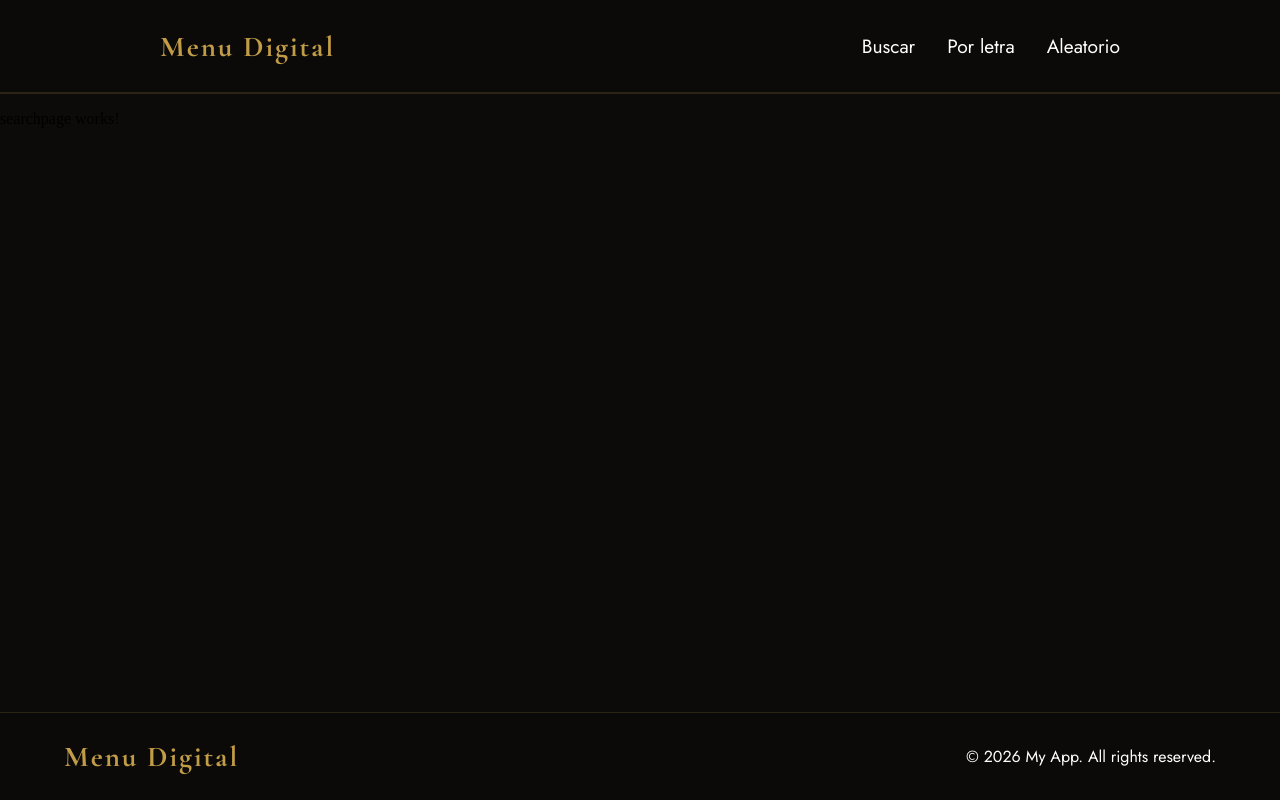
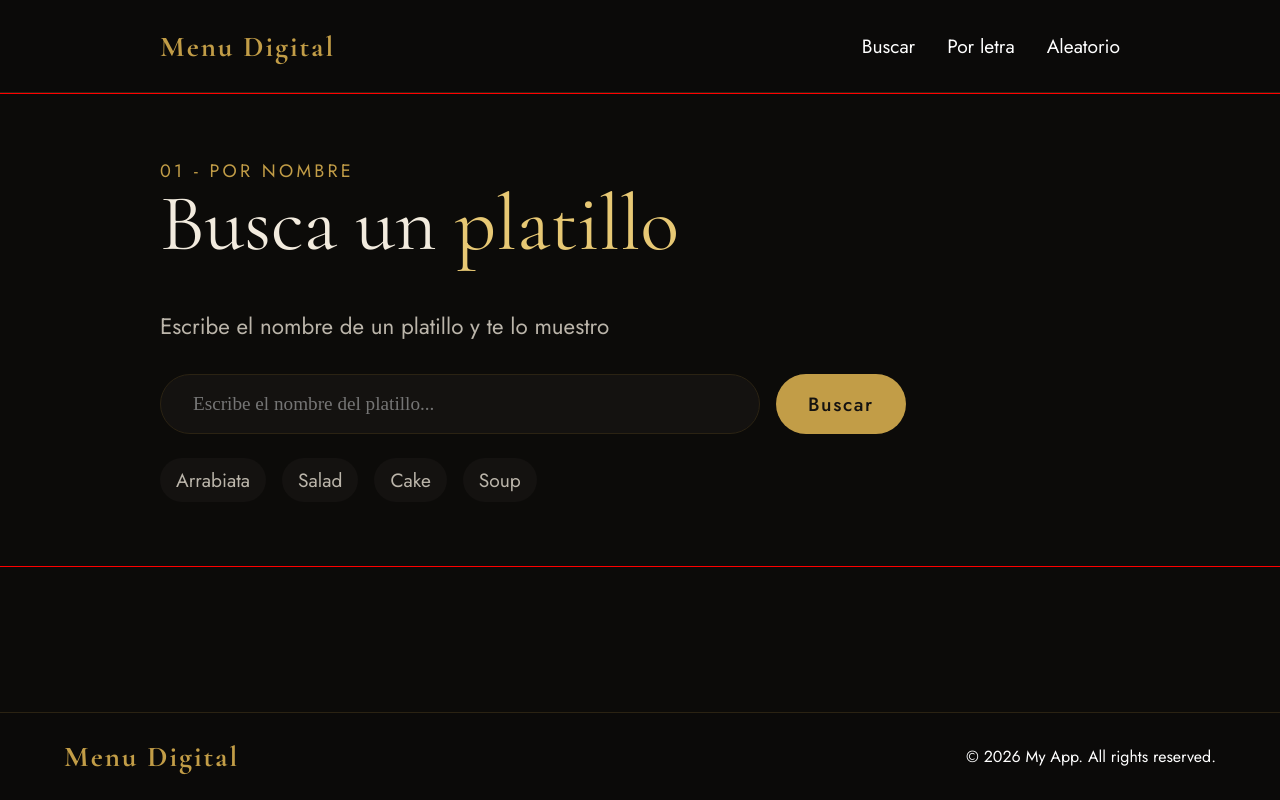
Before and after one commit to AlfredoPegueroC/proyectofinal_menudigital, an Angular app: page /search in a window 1280 px wide. Built offline with nearby package versions, Linux system fonts and the light colour scheme.

Commit message:
Add card component with styles and tests; update link card and search page functionality

```diff
--- /dev/null
+++ b/src/app/card/card.html
@@ -0,0 +1 @@
+<p>card works!</p>
--- a/src/app/homepage/homepage.css
+++ b/src/app/homepage/homepage.css
@@ -3,7 +3,8 @@
   display: flex;
   flex-direction: column;
   padding: 4rem 10rem;
-  outline: 1px solid red;}
+  outline: 1px solid red;
+}
 
 
 /* .hero_title{
--- a/src/app/homepage/homepage.html
+++ b/src/app/homepage/homepage.html
@@ -18,9 +18,9 @@ recorre el alfabeto o deja que el chef te sorprenda - p.description -->
 
 
     <div class="linkcards_container">
-      <app-linkcard subtitle="01" title="Busca un platillo" description="Descubre sus ingredientes, historia y curiosidades." linkText="Abrir la búsqueda" />
-      <app-linkcard subtitle="02" title="Recorre el alfabeto" description="Explora nuestra selección de platillos ordenados alfabéticamente." linkText="Abrir el índice" />
-      <app-linkcard subtitle="03" title="Déjate sorprender" description="Deja que nuestro chef te sugiera un platillo basado en tu paladar." linkText="Revelar un platillo" />
+      <app-linkcard subtitle="01" title="Busca un platillo" description="Descubre sus ingredientes, historia y curiosidades." linkText="Abrir la búsqueda" linkTo="/search" />
+      <app-linkcard subtitle="02" title="Recorre el alfabeto" description="Explora nuestra selección de platillos ordenados alfabéticamente." linkText="Abrir el índice" linkTo="/indice" />
+      <app-linkcard subtitle="03" title="Déjate sorprender" description="Deja que nuestro chef te sugiera un platillo basado en tu paladar." linkText="Revelar un platillo" linkTo="/random" />
     </div>
   </section>
 </div>
--- a/src/app/linkcard/linkcard.css
+++ b/src/app/linkcard/linkcard.css
@@ -7,7 +7,7 @@
   border: 1px solid var(--navbar-line);
 }
 .linkcard_subtitle{
-  font-family: 'Cormorant Garamond', serif;
+  font-family: 'jost', serif;
   font-size: 1.25rem;
   color: var(--main-color);
   text-transform: uppercase;
--- a/src/app/linkcard/linkcard.html
+++ b/src/app/linkcard/linkcard.html
@@ -3,6 +3,6 @@
     <span class="linkcard_subtitle">{{ subtitle }}</span>
     <h2 class="linkcard_title">{{ title }}</h2>
     <p class="linkcard_description">{{ description }}</p>
-    <a href="#" class="linkcard_link">{{ linkText }}</a>
+    <a routerLink="{{ linkTo }}" class="linkcard_link">{{ linkText }}</a>
   </div>
 </div>
--- a/src/app/linkcard/linkcard.ts
+++ b/src/app/linkcard/linkcard.ts
@@ -1,7 +1,7 @@
 import { Component, Input } from '@angular/core';
-
+import { RouterLink } from '@angular/router';
 @Component({
-  imports: [],
+  imports: [RouterLink],
   selector: 'app-linkcard',
   styleUrl: './linkcard.css',
   templateUrl: './linkcard.html',
@@ -11,4 +11,5 @@ export class Linkcard {
   @Input() subtitle: string = '';
   @Input() description: string = '';
   @Input() linkText: string = '';
+  @Input() linkTo: string = '';
 }
--- a/src/app/navbar/navbar.css
+++ b/src/app/navbar/navbar.css
@@ -26,3 +26,7 @@
   font-family: 'Jost', sans-serif;
   transform: uppercase;
 }
+.nav-link:hover{
+  color: var(--main-color);
+  transition: all 0.3s ease-in-out;
+}
--- a/src/app/searchpage/searchpage.css
+++ b/src/app/searchpage/searchpage.css
@@ -0,0 +1,85 @@
+.buscar_container{
+  width: 100vw;
+  display: flex;
+  flex-direction: column;
+  padding: 4rem 10rem;
+  outline: 1px solid red;
+}
+.sub{
+  font-family: 'jost', serif;
+  font-size: 1.125rem;
+  color: var(--main-color);
+  text-transform: uppercase;
+  letter-spacing: 0.2rem;
+
+}
+.title{
+  margin-top: 0;
+  font-family: 'Cormorant Garamond', serif;
+  font-size: 5rem;
+  line-height: .99;
+  color: hsl(39, 42%, 91%);
+  max-width: 40rem;
+}
+.highlight{
+  color: var(--highlight-color);
+}
+.description{
+  font-family: 'Jost', sans-serif;
+  font-size: 1.4rem;
+  color: var(--text-color);
+  max-width: 32rem;
+  margin-top: -1.2rem;
+}
+
+.buscar_input{
+  display: flex;
+  gap: 1rem;
+  margin-top: 2rem;
+}
+.buscar_input input{
+  width: 100%;
+  padding: 1rem 2rem;
+  font-size: 1.2rem;
+  border-radius: 5rem;
+  max-width: 600px;
+  border: 1px solid var(--navbar-line);
+  background-color: var(--linkcard-background-color);
+  color: var(--text-color);
+}
+.buscar_input:focus-within input{
+  outline: 2px solid var(--main-color);
+}
+.btn{
+  padding: 1rem 2rem;
+  font-size: 1.2rem;
+  border-radius: 5rem;
+  background-color: var(--main-color);
+  color: var(--linkcard-background-color);
+  border: none;
+  font-family: 'Jost', sans-serif;
+  font-weight: 500;
+  letter-spacing: 0.1rem;
+  cursor: pointer;
+}
+.default_search{
+  margin-top: 1.5rem;
+  display: flex;
+  flex-direction: row;
+  gap: 1rem;
+
+}
+.default_search span{
+  cursor: pointer;
+  font-family: 'Jost', sans-serif;
+  font-size: 1.2rem;
+  color: var(--text-color);
+  background-color: var(--linkcard-background-color);
+  padding: 0.5rem 1rem;
+  border-radius: 5rem;
+}
+.btn:hover, .default_search span:hover{
+  background-color: var(--main-color);
+  color: var(--linkcard-background-color);
+  transition: all 0.3s ease-in-out;
+}
--- a/src/app/searchpage/searchpage.html
+++ b/src/app/searchpage/searchpage.html
@@ -1 +1,22 @@
-<p>searchpage works!</p>
+<section class="buscar_container">
+  <div class="Buscador">
+    <span class="sub">01 - POR NOMBRE</span>
+    <h1 class="title">Busca un <span class="highlight">platillo</span></h1>
+    <p class="description">
+      Escribe el nombre de un platillo y te lo muestro
+    </p>
+
+    <div class="buscar_input">
+      <input type="text" placeholder="Escribe el nombre del platillo..." />
+      <button class="btn">Buscar</button>
+    </div>
+    <div class="default_search">
+      <span>Arrabiata</span>
+      <span>Salad</span>
+      <span>Cake</span>
+      <span>Soup</span>
+    </div>
+  </div>
+
+  <div class="buscar_content"></div>
+</section>
```
Also changed, not shown: src/app/card/card.ts (added, +9 -0 lines), src/app/card/card.css (added), 1 other file (tests, documents, lock files or other folders).
